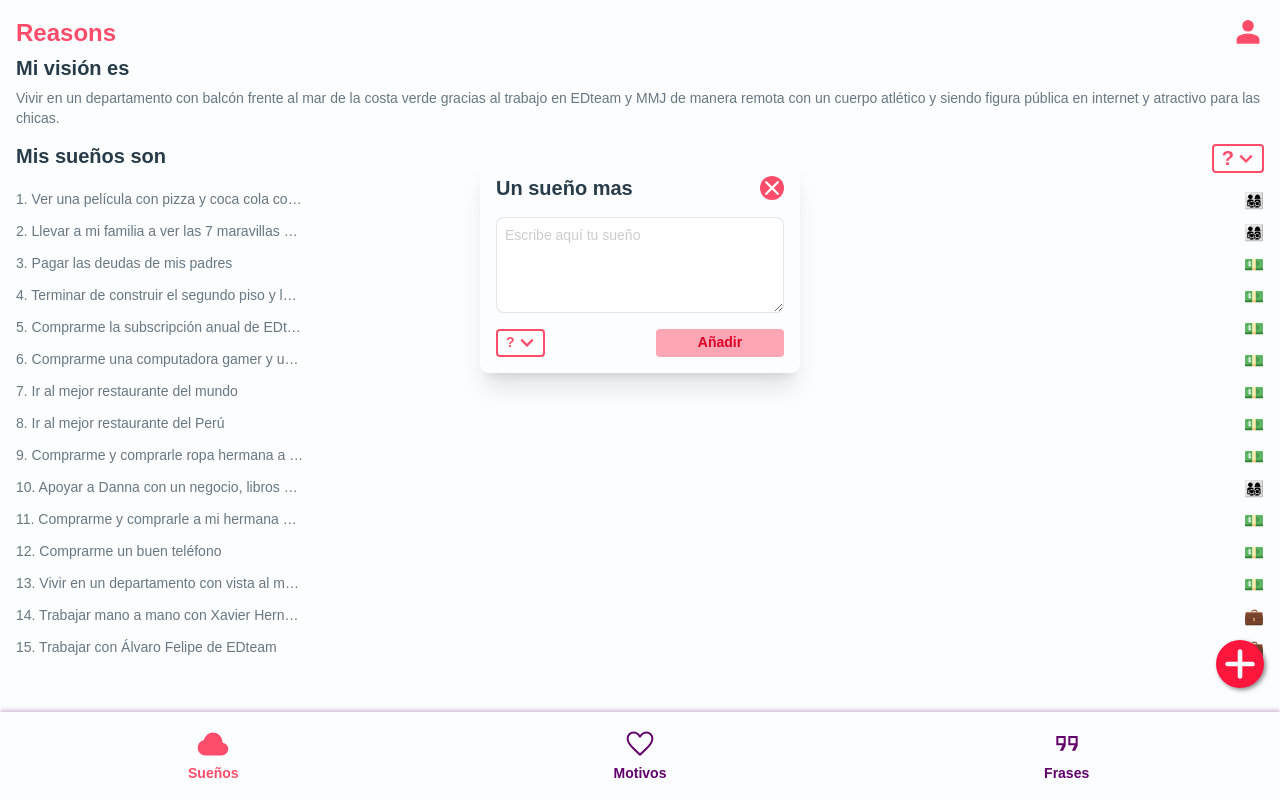
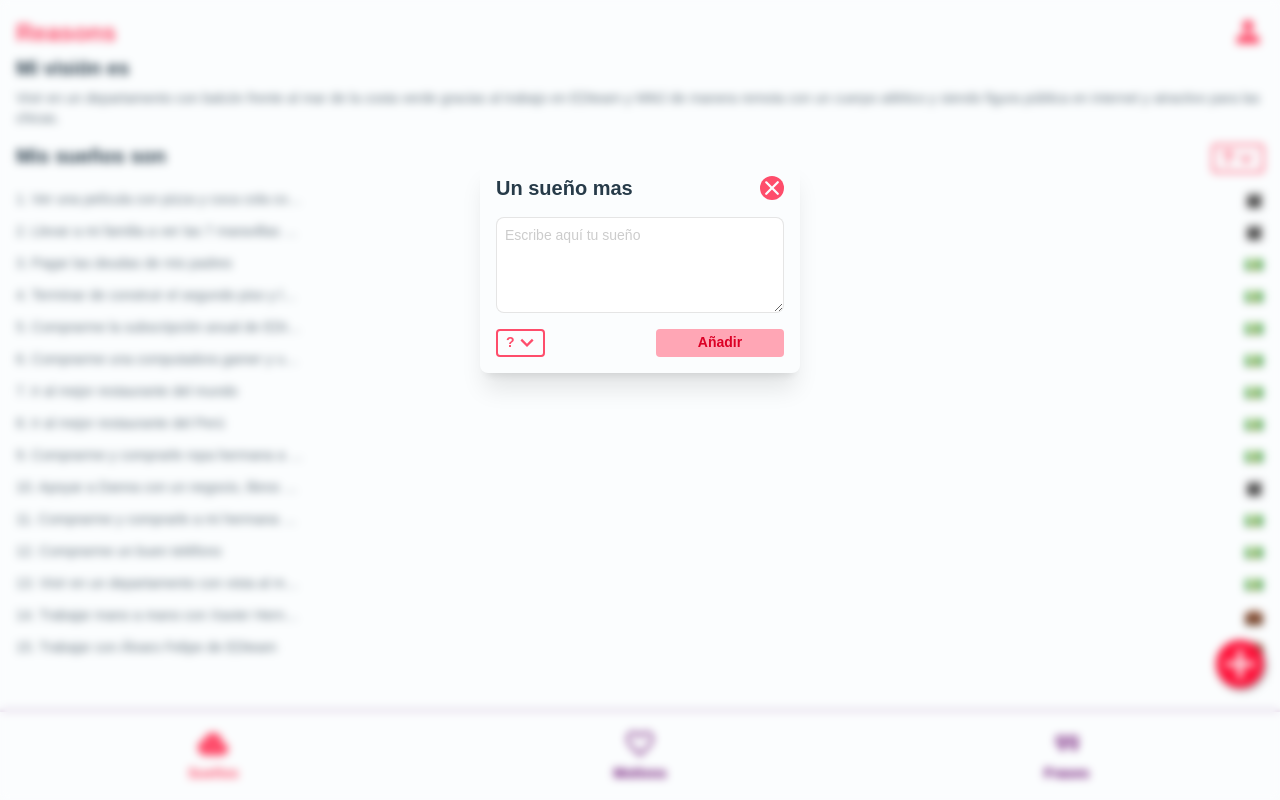
Before and after one commit to DenilDenilson/reasons, a React (Vite) app: page / in a window 1280 px wide. Both pictures are taken after a click on the element 1240 px from the left and 664 px from the top of the page. Built offline with nearby package versions, Linux system fonts and the light colour scheme.

Commit message:
blur to fixed button

```diff
--- a/src/FixedButtom.jsx
+++ b/src/FixedButtom.jsx
@@ -35,10 +35,12 @@ export default function FixedButtom() {
 
   const openModal = () => {
     setShowModal(!showModal);
+    document.body.classList.toggle("overflow-y-hidden");
   };
 
   const closeModal = () => {
     setShowModal(false);
+    //document.body.classList.remove("overflow-y-hidden");
   };
 
   return (
@@ -54,11 +56,16 @@ export default function FixedButtom() {
         )}
       </div>
       {showModal && (
-        <ModalMore
-          text={modal_page.text}
-          closeModal={closeModal}
-          textholder={modal_page.textholder}
-        />
+        <div
+          onClick={openModal}
+          className="absolute top-0 w-screen h-screen backdrop-blur-sm"
+        >
+          <ModalMore
+            text={modal_page.text}
+            closeModal={closeModal}
+            textholder={modal_page.textholder}
+          />
+        </div>
       )}
     </>
   );
```
